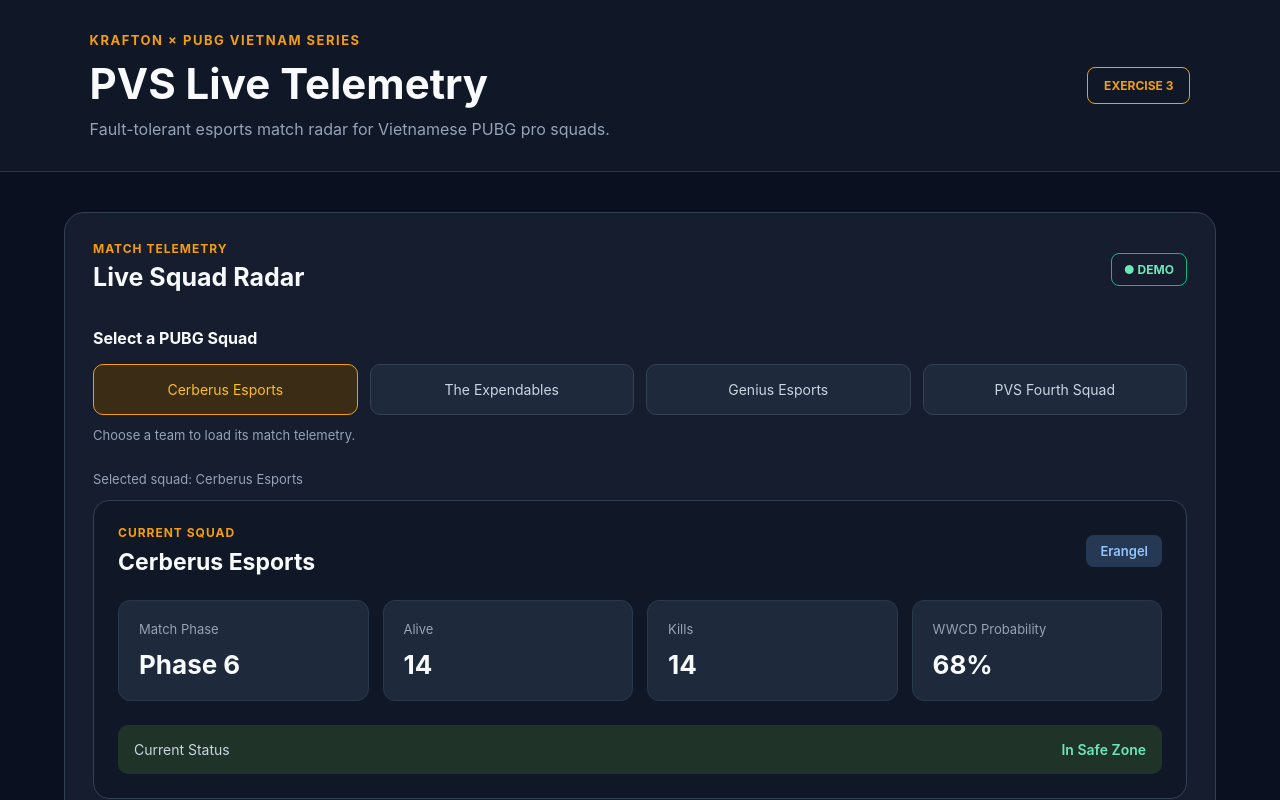
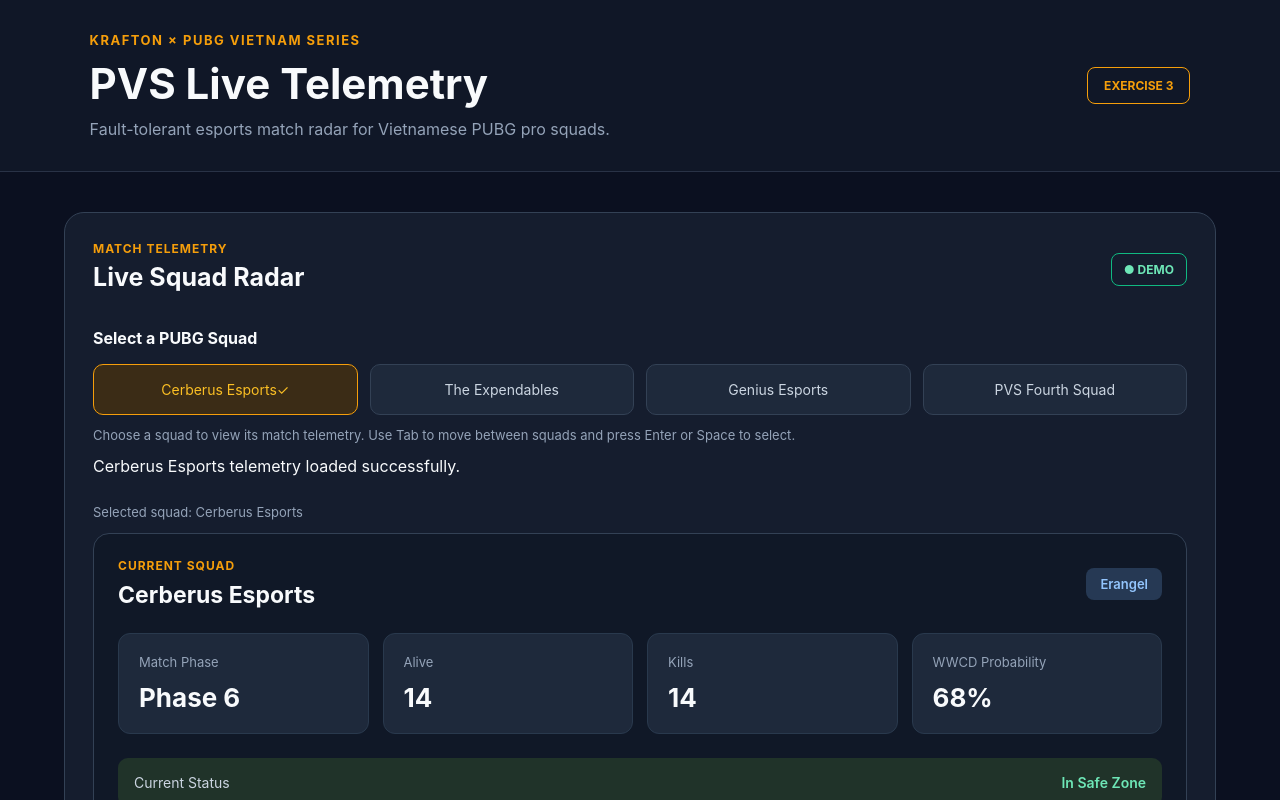
Before and after one commit to tran04012006/24521812_NgoBichTran_Lab3, a React (Vite) app in the folder pubg-pvs-telemetry/: page / in a window 1280 px wide. Both pictures are taken after a click on the button "Cerberus Esports". Shown: the top 800 px of the page. Built offline with nearby package versions, Linux system fonts and the light colour scheme.

Commit message:
feat(ex3): improve telemetry accessibility and announcements

```diff
--- a/pubg-pvs-telemetry/src/components/BlueZoneSkeleton.jsx
+++ b/pubg-pvs-telemetry/src/components/BlueZoneSkeleton.jsx
@@ -1,10 +1,9 @@
 
 function BlueZoneSkeleton() {
   return (
-    <section
+    <div
       className="blue-zone-skeleton"
-      aria-label="Loading PUBG match telemetry"
-      aria-busy="true"
+      aria-label="Loading match telemetry"
     >
       <div
         className="skeleton-content"
@@ -29,10 +28,10 @@
         <div className="skeleton-footer skeleton-pulse" />
       </div>
 
-      <p className="skeleton-caption" role="status">
+      <p className="skeleton-caption">
         Receiving Blue-Zone satellite telemetry...
       </p>
-    </section>
+    </div>
   );
 }
 
--- a/pubg-pvs-telemetry/src/components/PubgMatchTelemetry.jsx
+++ b/pubg-pvs-telemetry/src/components/PubgMatchTelemetry.jsx
@@ -43,6 +43,35 @@
   const isLoading =
     view.status === TELEMETRY_STATUS.LOADING;
 
+  let statusMessage = "";
+
+  switch (view.status) {
+    case TELEMETRY_STATUS.IDLE:
+      statusMessage =
+        "Telemetry ready. Select a squad.";
+      break;
+
+    case TELEMETRY_STATUS.LOADING:
+      statusMessage = selectedSquad
+        ? `Loading telemetry for ${selectedSquad.name}.`
+        : "Loading telemetry.";
+      break;
+
+    case TELEMETRY_STATUS.SUCCESS:
+      statusMessage = view.data
+        ? `${view.data.name} telemetry loaded successfully.`
+        : "Telemetry response received.";
+      break;
+
+    case TELEMETRY_STATUS.ERROR:
+      // The error component owns its role="alert".
+      statusMessage = "";
+      break;
+
+    default:
+      break;
+  }
+
   return (
     <section
       className="telemetry-panel"
@@ -69,16 +98,25 @@
         onSelectSquad={handleSelectSquad}
       />
 
-      <div className="telemetry-content">
+      <div
+        className="screen-reader-only"
+        role="status"
+        aria-live="polite"
+        aria-atomic="true"
+      >
+        {statusMessage}
+      </div>
+
+      <div
+        id="telemetry-results"
+        className="telemetry-content"
+        role="region"
+        aria-label="PUBG squad telemetry results"
+        aria-busy={isLoading}
+      >
         {selectedSquad && (
-          <p className="helper-text">
+          <p className="helper-text selected-squad-label">
             Selected squad: {selectedSquad.name}
-          </p>
-        )}
-
-        {isLoading && (
-          <p className="helper-text">
-            Requesting match telemetry...
           </p>
         )}
 
--- a/pubg-pvs-telemetry/src/components/SquadSelector.jsx
+++ b/pubg-pvs-telemetry/src/components/SquadSelector.jsx
@@ -35,16 +35,30 @@
                   : "squad-item"
               }
               aria-pressed={isSelected}
+              aria-controls="telemetry-results"
               onClick={() => onSelectSquad(squad.id)}
             >
-              {squad.name}
+              <span className="squad-name">
+                {squad.name}
+              </span>
+
+              {isSelected && (
+                <span
+                  className="selection-marker"
+                  aria-hidden="true"
+                >
+                  ✓
+                </span>
+              )}
             </button>
           );
         })}
       </div>
 
       <p className="helper-text">
-        Choose a team to load its match telemetry.
+        Choose a squad to view its match telemetry.
+        Use Tab to move between squads and press
+        Enter or Space to select.
       </p>
     </section>
   );
--- a/pubg-pvs-telemetry/src/components/TelemetryError.jsx
+++ b/pubg-pvs-telemetry/src/components/TelemetryError.jsx
@@ -24,6 +24,7 @@
         type="button"
         className="retry-button"
         onClick={onRetry}
+        aria-label="Reconnect satellite and retry telemetry request"
       >
         Reconnect Satellite (Retry)
       </button>
--- a/pubg-pvs-telemetry/src/components/TelemetryStatus.jsx
+++ b/pubg-pvs-telemetry/src/components/TelemetryStatus.jsx
@@ -1,6 +1,7 @@
 
 import BlueZoneSkeleton from "./BlueZoneSkeleton.jsx";
 import TelemetryError from "./TelemetryError.jsx";
+import TelemetrySuccess from "./TelemetrySuccess.jsx";
 
 import {
   TELEMETRY_STATUS,
@@ -31,10 +32,8 @@
         />
       );
 
-    case TELEMETRY_STATUS.SUCCESS: {
-      const squad = view.data;
-
-      if (!squad) {
+    case TELEMETRY_STATUS.SUCCESS:
+      if (!view.data) {
         return (
           <TelemetryError
             error="No squad data was returned."
@@ -44,78 +43,8 @@
       }
 
       return (
-        <article
-          className="match-card"
-          aria-label={`${squad.name} match statistics`}
-        >
-          <div className="match-card-header">
-            <div>
-              <p className="eyebrow">
-                CURRENT SQUAD
-              </p>
-
-              <h3>{squad.name}</h3>
-            </div>
-
-            <span className="map-badge">
-              {squad.map}
-            </span>
-          </div>
-
-          <div className="stats-grid">
-            <div className="stat-box">
-              <span className="stat-label">
-                Match Phase
-              </span>
-
-              <strong className="stat-value">
-                {squad.phase}
-              </strong>
-            </div>
-
-            <div className="stat-box">
-              <span className="stat-label">
-                Alive
-              </span>
-
-              <strong className="stat-value">
-                {squad.alive}
-              </strong>
-            </div>
-
-            <div className="stat-box">
-              <span className="stat-label">
-                Kills
-              </span>
-
-              <strong className="stat-value">
-                {squad.kills}
-              </strong>
-            </div>
-
-            <div className="stat-box">
-              <span className="stat-label">
-                WWCD Probability
-              </span>
-
-              <strong className="stat-value">
-                {squad.wwcdProb}%
-              </strong>
-            </div>
-          </div>
-
-          <div className="status-section">
-            <span className="status-label">
-              Current Status
-            </span>
-
-            <span className="status-value">
-              {squad.status}
-            </span>
-          </div>
-        </article>
+        <TelemetrySuccess squad={view.data} />
       );
-    }
 
     default:
       return null;
--- /dev/null
+++ b/pubg-pvs-telemetry/src/components/TelemetrySuccess.jsx
@@ -0,0 +1,79 @@
+
+function TelemetrySuccess({ squad }) {
+  return (
+    <article
+      className="match-card"
+      aria-labelledby="current-squad-heading"
+    >
+      <div className="match-card-header">
+        <div>
+          <p className="eyebrow">
+            CURRENT SQUAD
+          </p>
+
+          <h3 id="current-squad-heading">
+            {squad.name}
+          </h3>
+        </div>
+
+        <span className="map-badge">
+          {squad.map}
+        </span>
+      </div>
+
+      <div className="stats-grid">
+        <div className="stat-box">
+          <span className="stat-label">
+            Match Phase
+          </span>
+
+          <strong className="stat-value">
+            {squad.phase}
+          </strong>
+        </div>
+
+        <div className="stat-box">
+          <span className="stat-label">
+            Alive
+          </span>
+
+          <strong className="stat-value">
+            {squad.alive}
+          </strong>
+        </div>
+
+        <div className="stat-box">
+          <span className="stat-label">
+            Kills
+          </span>
+
+          <strong className="stat-value">
+            {squad.kills}
+          </strong>
+        </div>
+
+        <div className="stat-box">
+          <span className="stat-label">
+            WWCD Probability
+          </span>
+
+          <strong className="stat-value">
+            {squad.wwcdProb}%
+          </strong>
+        </div>
+      </div>
+
+      <div className="status-section">
+        <span className="status-label">
+          Current Status
+        </span>
+
+        <span className="status-value">
+          {squad.status}
+        </span>
+      </div>
+    </article>
+  );
+}
+
+export default TelemetrySuccess;
```
Also changed, not shown: 1 other file (tests, documents, lock files or other folders).
